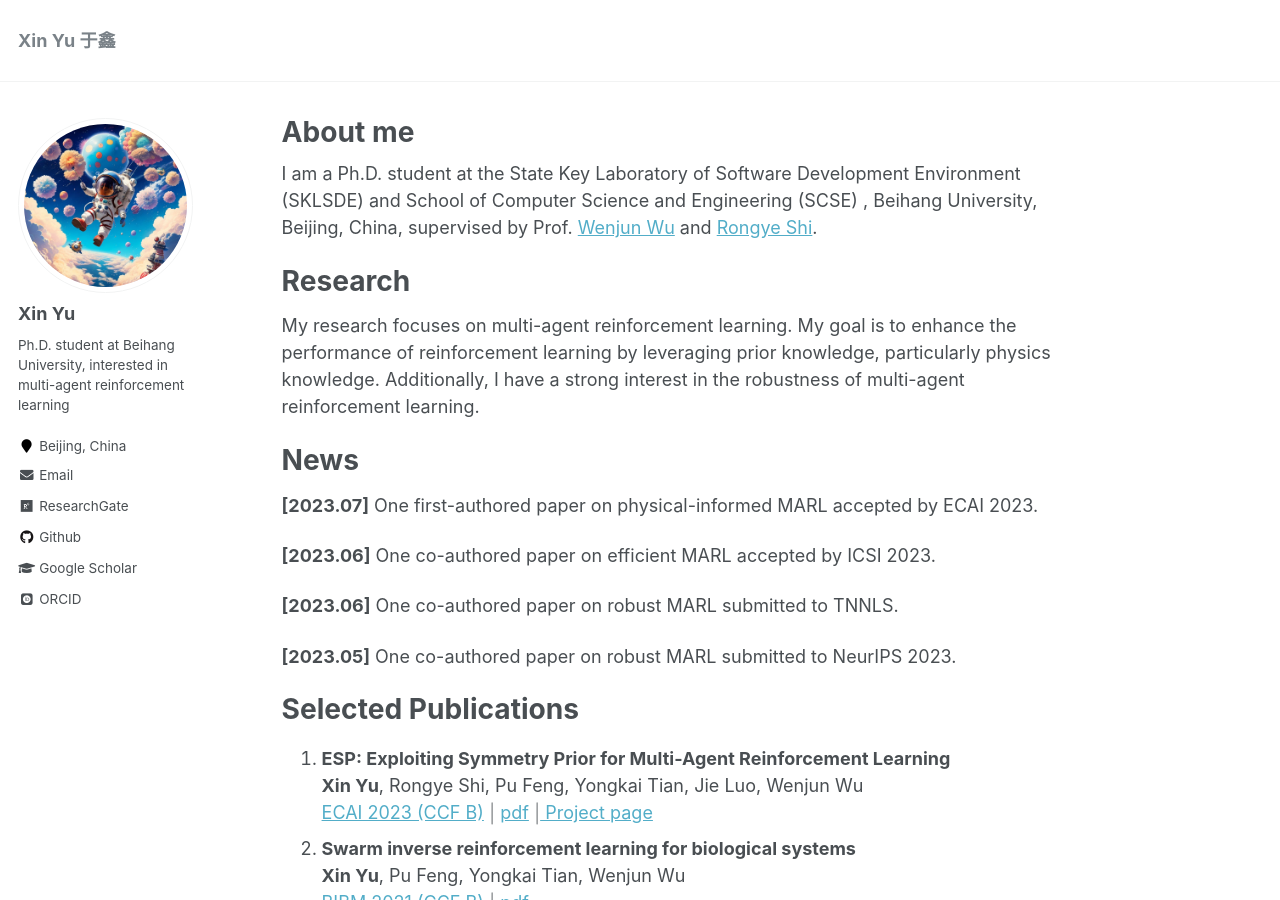
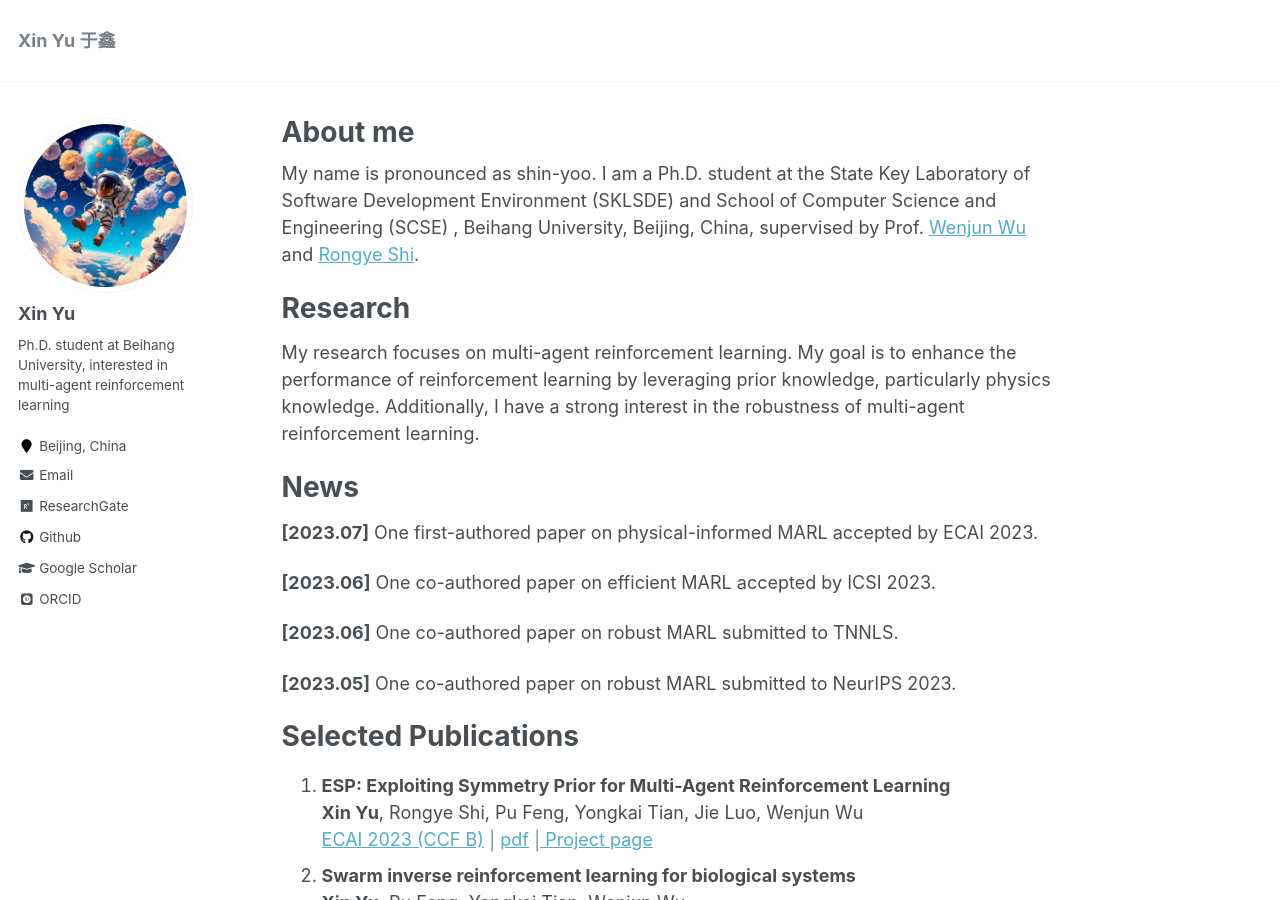
Before and after one commit to xinyu-site/xinyu-site.github.io, a Jekyll site: the page built from _pages/about.md, in a window 1280 px wide and 900 px high. Built offline with Jekyll 4.4.1, drawn with Linux system fonts in a browser that asks for light colours; some web fonts are replaced; formulas are drawn with MathJax 3.

Commit message:
Update about.md

```diff
--- a/_pages/about.md
+++ b/_pages/about.md
@@ -8,7 +8,7 @@ redirect_from:
   - /about.html
 ---
 
-I am a Ph.D. student at the State Key Laboratory of Software Development Environment (SKLSDE) and School of Computer Science and Engineering (SCSE) , Beihang University, Beijing, China, supervised by Prof. <a href="https://iai.buaa.edu.cn/info/1013/1093.htm">Wenjun Wu</a> and <a href="https://rongyeshi.github.io/">Rongye Shi</a>.
+My name is pronounced as shin-yoo. I am a Ph.D. student at the State Key Laboratory of Software Development Environment (SKLSDE) and School of Computer Science and Engineering (SCSE) , Beihang University, Beijing, China, supervised by Prof. <a href="https://iai.buaa.edu.cn/info/1013/1093.htm">Wenjun Wu</a> and <a href="https://rongyeshi.github.io/">Rongye Shi</a>.
 
 Research
 ======
```
